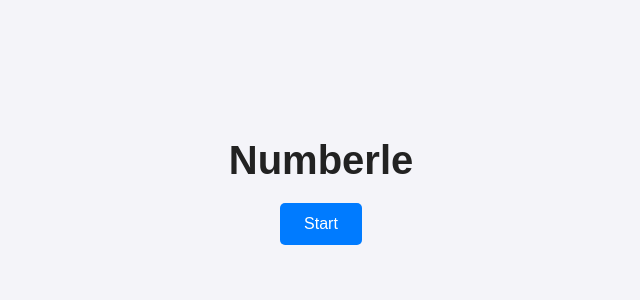
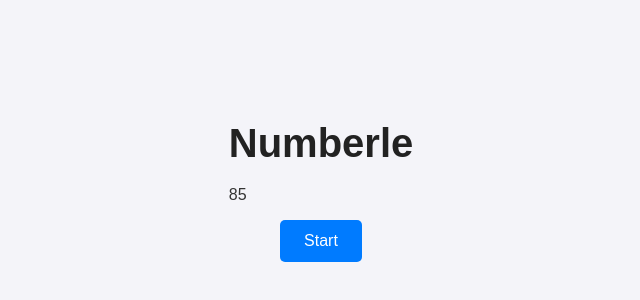
Before and after one commit to MatejPichal/Numberle, a plain HTML site: page index.html in a window 1280 px wide. Shown: the part 222-522 px from the top of the page, without its empty margins (319-959 px from the left). Drawn offline with Linux system fonts and the light colour scheme.

Commit message:
pruidana funkce timeru

```diff
--- a/index.html
+++ b/index.html
@@ -10,6 +10,7 @@
 <body>
     <div id="page">
     <h1>Numberle</h1>
+    <p id="timer"></p>
     <div id="tooltip">Wordle, akorát s čísly (Word-le, Number-le) :D</div>
     <button id="start-button">Start</button>
     <div id="game-container" style="display: none;">
--- a/main.js
+++ b/main.js
@@ -3,8 +3,20 @@ function generateRandomFourDigitNumber() {
 }
 
 let randomNumber;
-let score = 0; //test
+let score = 0;
 const gameContainer = document.getElementById('game-container');
+
+var myTimer= setInterval(myTimer, 1000); //starts timer
+var time = 90; //time
+
+function myTimer() {
+   time--;
+   document.getElementById("timer").innerHTML = time; //displays time
+}
+
+function stopTimer() {
+   clearInterval(myTimer); //stops timer
+}
 
 document.getElementById('start-button').addEventListener('click', function() {
     randomNumber = generateRandomFourDigitNumber();
```
